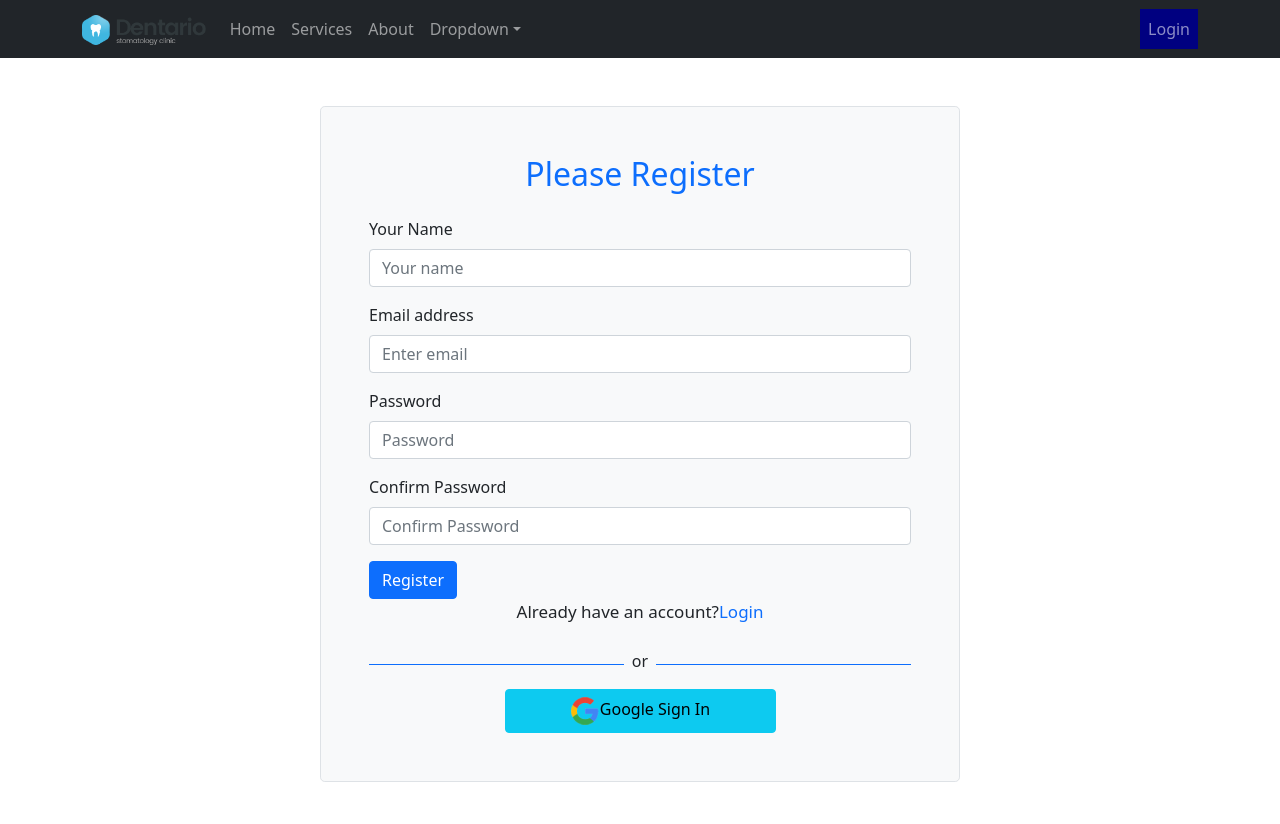
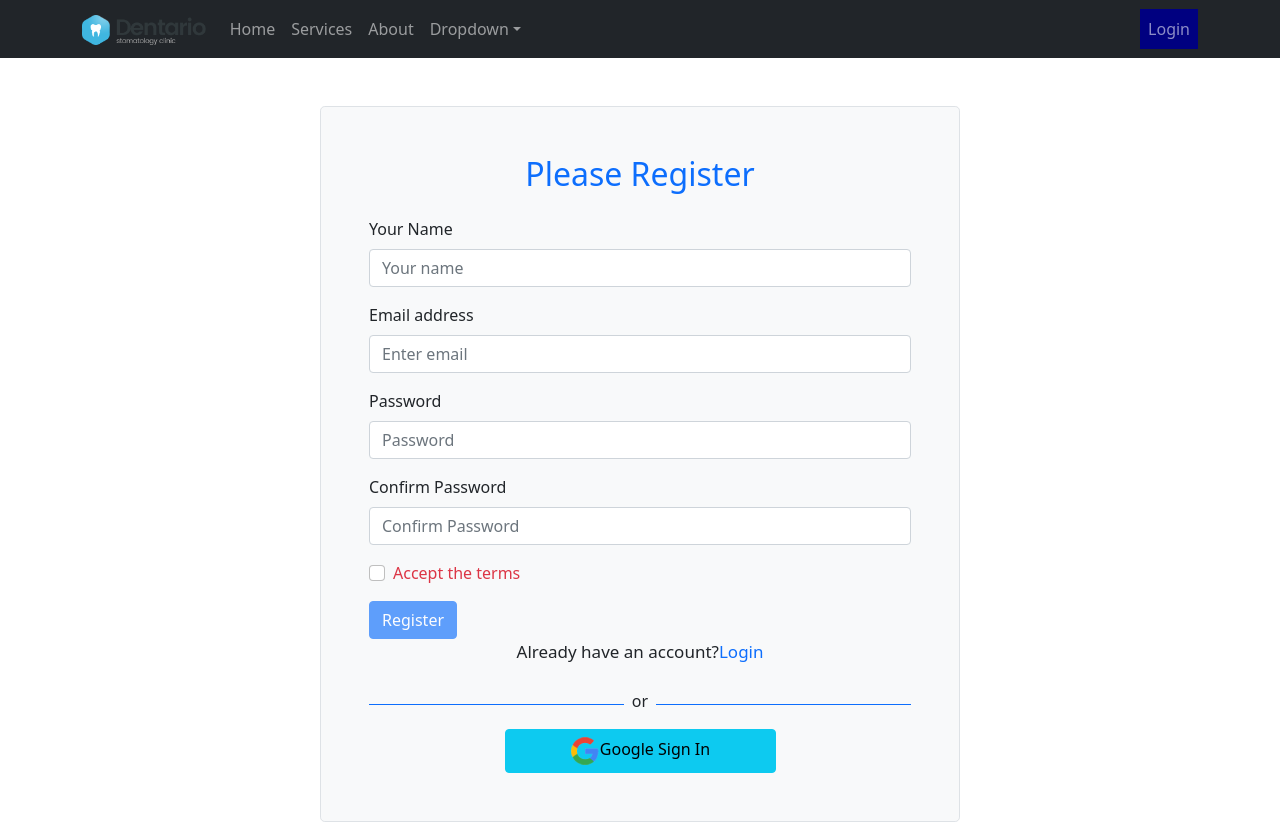
Before and after one commit to azimuddin2/react-authentication-assignment, a React (Create React App) app: page /register in a window 1280 px wide. Shown: the top 824 px of the page. Built offline with nearby package versions, Linux system fonts and the light colour scheme; no server answers.

Commit message:
register code update

```diff
--- a/src/Pages/Login/Login.js
+++ b/src/Pages/Login/Login.js
@@ -18,7 +18,7 @@ const Login = () => {
         error,
       ] = useSignInWithEmailAndPassword(auth);
     const navigate = useNavigate();
-    const [sendPasswordResetEmail, sending] = useSendPasswordResetEmail(auth);
+    const [sendPasswordResetEmail] = useSendPasswordResetEmail(auth);
     let errorElement ;
 
     const handleEmailBlur = event => {
--- a/src/Pages/Register/Register.js
+++ b/src/Pages/Register/Register.js
@@ -12,8 +12,9 @@ const Register = () => {
     const [confirmPassword, setConfirmPassword] = useState('');
     const [error, setError] = useState('');
     const navigate = useNavigate();
+    const [agree, setAgree] = useState(false);
 
-    const [createUserWithEmailAndPassword,user] = useCreateUserWithEmailAndPassword(auth);
+    const [createUserWithEmailAndPassword, user] = useCreateUserWithEmailAndPassword(auth);
 
     const handleNameBlur = event => {
         setName(event.target.value)
@@ -31,12 +32,16 @@ const Register = () => {
         setConfirmPassword(event.target.value);
     }
 
-    if(user){
+    if (user) {
         navigate('/home')
     }
 
     const handleCreateUser = event => {
         event.preventDefault();
+        const agree = event.target.terms.checked;
+        if (agree) {
+            createUserWithEmailAndPassword(email, password);
+        }
         if (password !== confirmPassword) {
             setError('Your two  password did not match');
             return;
@@ -54,27 +59,32 @@ const Register = () => {
             <Form onSubmit={handleCreateUser}>
                 <Form.Group className="mb-3" controlId="formBasicText">
                     <Form.Label>Your Name</Form.Label>
-                <Form.Control onBlur={handleNameBlur} type="text" placeholder="Your name" required/>
+                    <Form.Control onBlur={handleNameBlur} type="text" placeholder="Your name" required />
                 </Form.Group>
 
                 <Form.Group className="mb-3" controlId="formBasicEmail">
                     <Form.Label>Email address</Form.Label>
-                <Form.Control onBlur={handleEmailBlur} type="email" placeholder="Enter email" required/>
+                    <Form.Control onBlur={handleEmailBlur} type="email" placeholder="Enter email" required />
                 </Form.Group>
 
                 <Form.Group className="mb-3" controlId="formBasicPassword">
                     <Form.Label>Password</Form.Label>
-                <Form.Control onBlur={handlePasswordBlur} type="password" placeholder="Password" required/>
+                    <Form.Control onBlur={handlePasswordBlur} type="password" placeholder="Password" required />
                 </Form.Group>
 
                 <Form.Group className="mb-3" controlId="formBasicConfirmPassword">
                     <Form.Label>Confirm Password</Form.Label>
-                <Form.Control onBlur={handleConfirmPasswordBlur} type="password" placeholder="Confirm Password" required/>
+                    <Form.Control onBlur={handleConfirmPasswordBlur} type="password" placeholder="Confirm Password" required />
                 </Form.Group>
+
+                <Form.Group className={agree ? 'text-primary' : 'text-danger'} controlId="formBasicCheckbox">
+                    <Form.Check onClick={() => setAgree(!agree)} type="checkbox" label="Accept the terms" id='terms' />
+                </Form.Group>
+
                 <p style={{ color: 'red' }}>{error}</p>
-            <Button variant="primary" type="submit">
-                Register
-            </Button>
+                <Button
+                disabled = {!agree}
+                    variant="primary" type="submit">Register</Button>
             </Form>
             <p className='link-title'>
                 Already have an account?<Link className='form-link' to='/login'>Login</Link>
```
Lines whose indentation alone changed are shown as unchanged.
